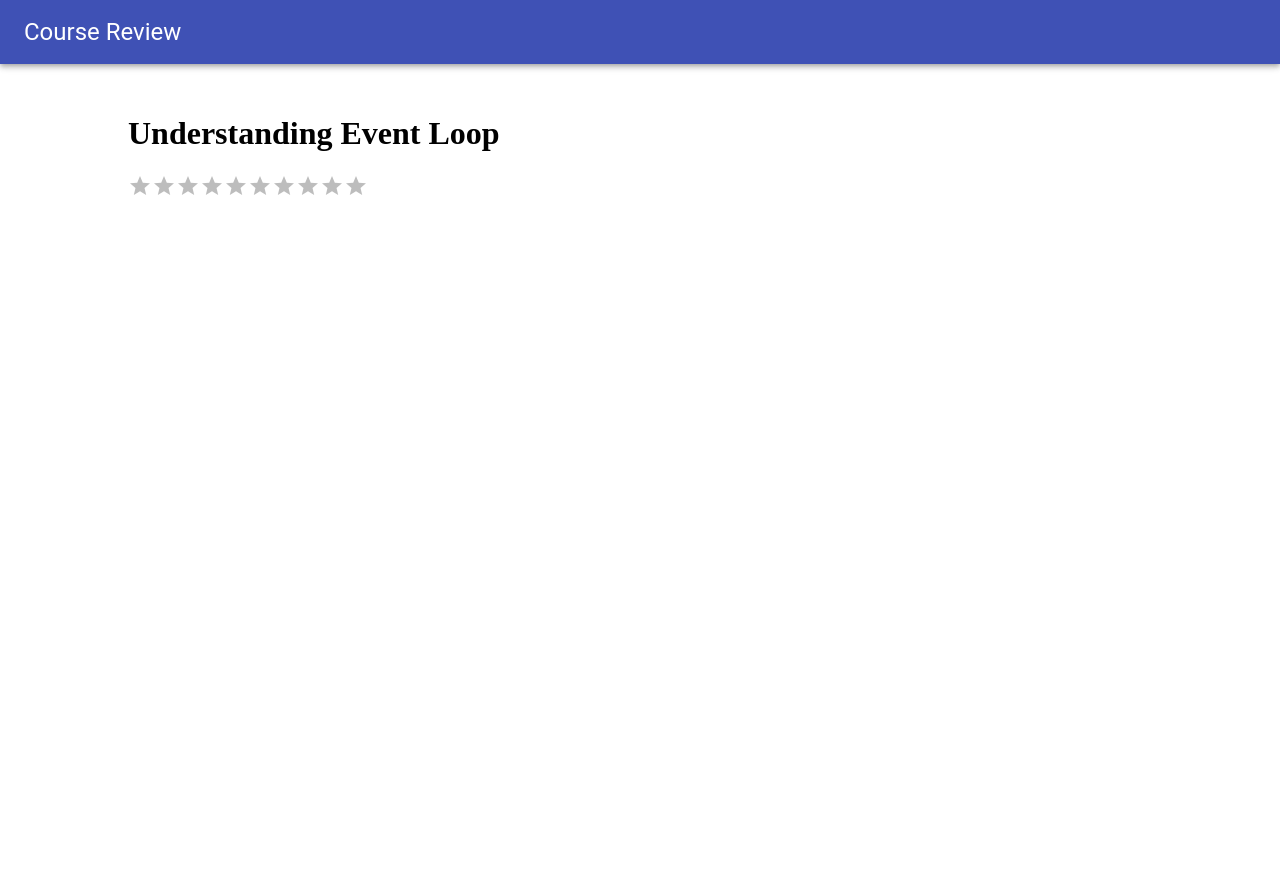
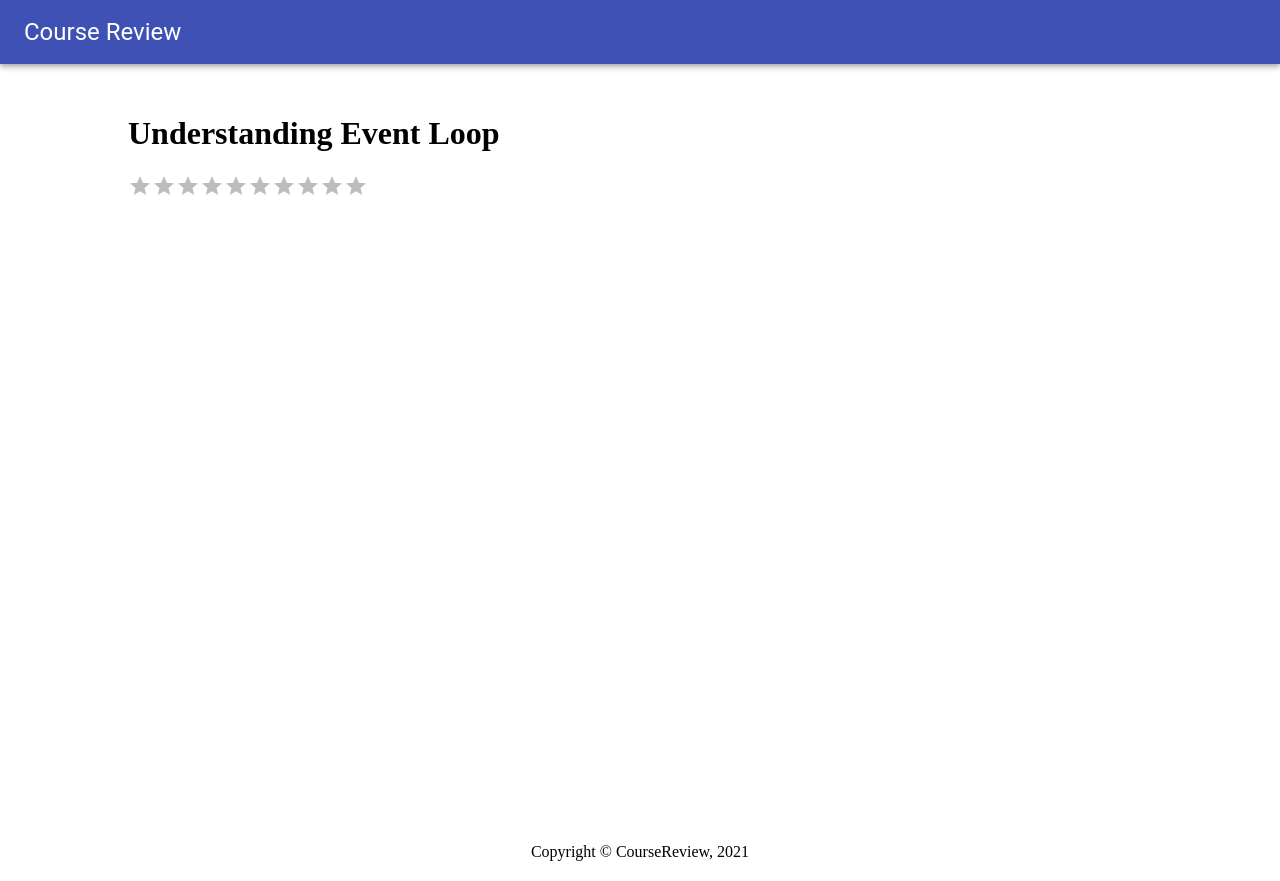
Before and after one commit to Moniv9/review-courses, a React (Create React App) app: page /course/detail/1 in a window 1280 px wide. Before the commit the page ends 800 px from the top, so only its background shows below. Built offline with nearby package versions, Linux system fonts and the light colour scheme.

Commit message:
add footer

```diff
--- /dev/null
+++ b/src/components/footer.tsx
@@ -0,0 +1,5 @@
+import * as React from "react";
+
+export const Footer = () => {
+  return <div className="footer">Copyright © CourseReview, 2021</div>;
+};
--- a/src/index.tsx
+++ b/src/index.tsx
@@ -6,6 +6,7 @@ import { Home } from "./pages/home";
 import { CourseList } from "./pages/course-list";
 import { CourseDetail } from "./pages/course-detail";
 import { Header } from "./components/header";
+import { Footer } from "./components/footer";
 
 import "./style.scss";
 
@@ -24,6 +25,7 @@ const App = () => {
           <CourseDetail />
         </Route>
       </Switch>
+      <Footer />
     </Router>
   );
 };
--- a/src/style.scss
+++ b/src/style.scss
@@ -5,6 +5,7 @@ body {
 
 .container {
   margin: 4% 10% 10% 10%;
+  min-height: 75vh;
 }
 
 .main-topics-container {
@@ -16,3 +17,16 @@ body {
     margin: 4% 4% 4% 0;
   }
 }
+
+.slim-card {
+  padding: 20px;
+  margin: 10px;
+  border: 1px solid lightgray;
+}
+
+.footer {
+  bottom: 0px;
+  text-align: center;
+  width: 100%;
+  margin-bottom: 20px;
+}
```
Also changed, not shown: src/components/card.tsx (+2 -10 lines), src/components/slim-card.tsx (added, +19 -0 lines), src/interfaces/card.ts (added, +9 -0 lines).
